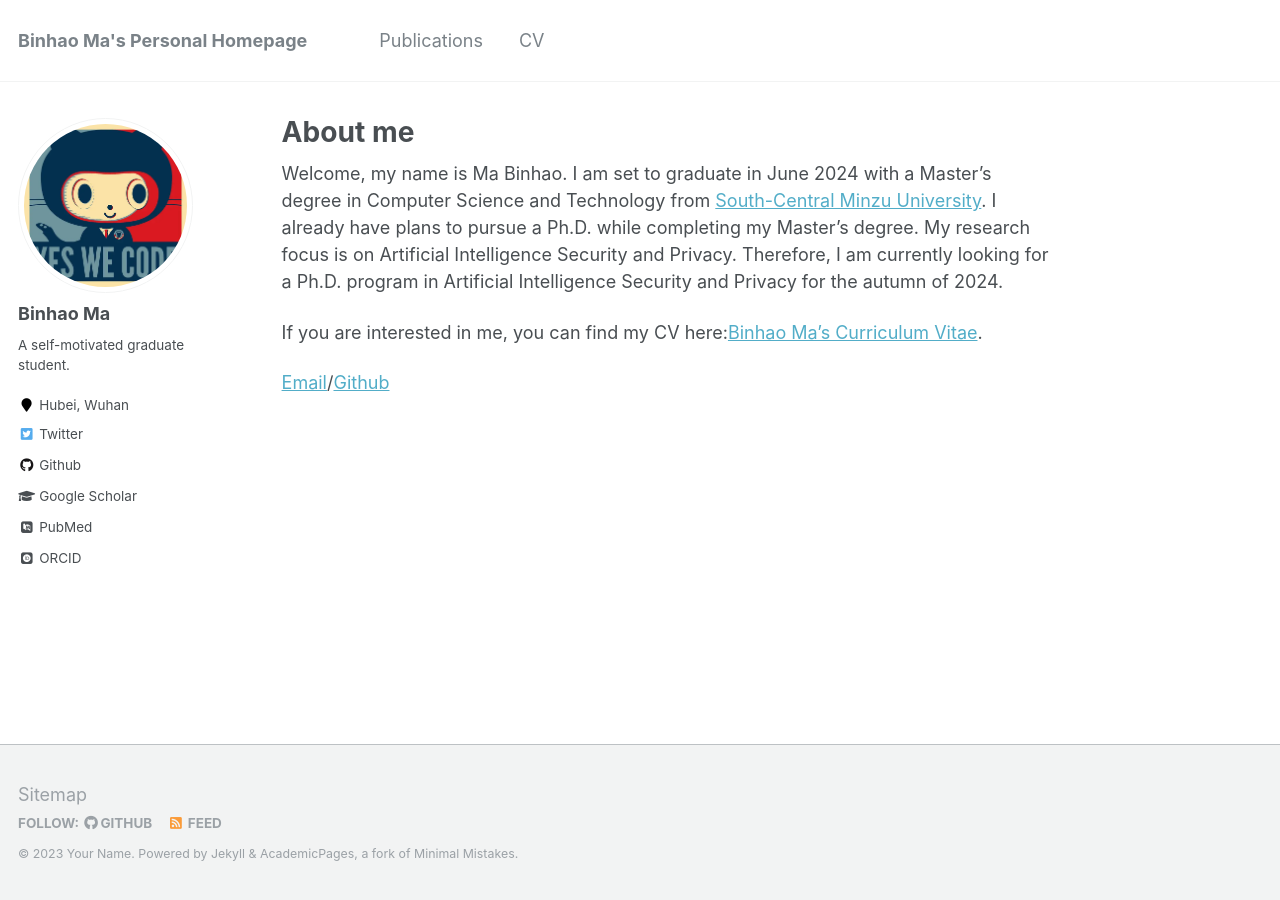
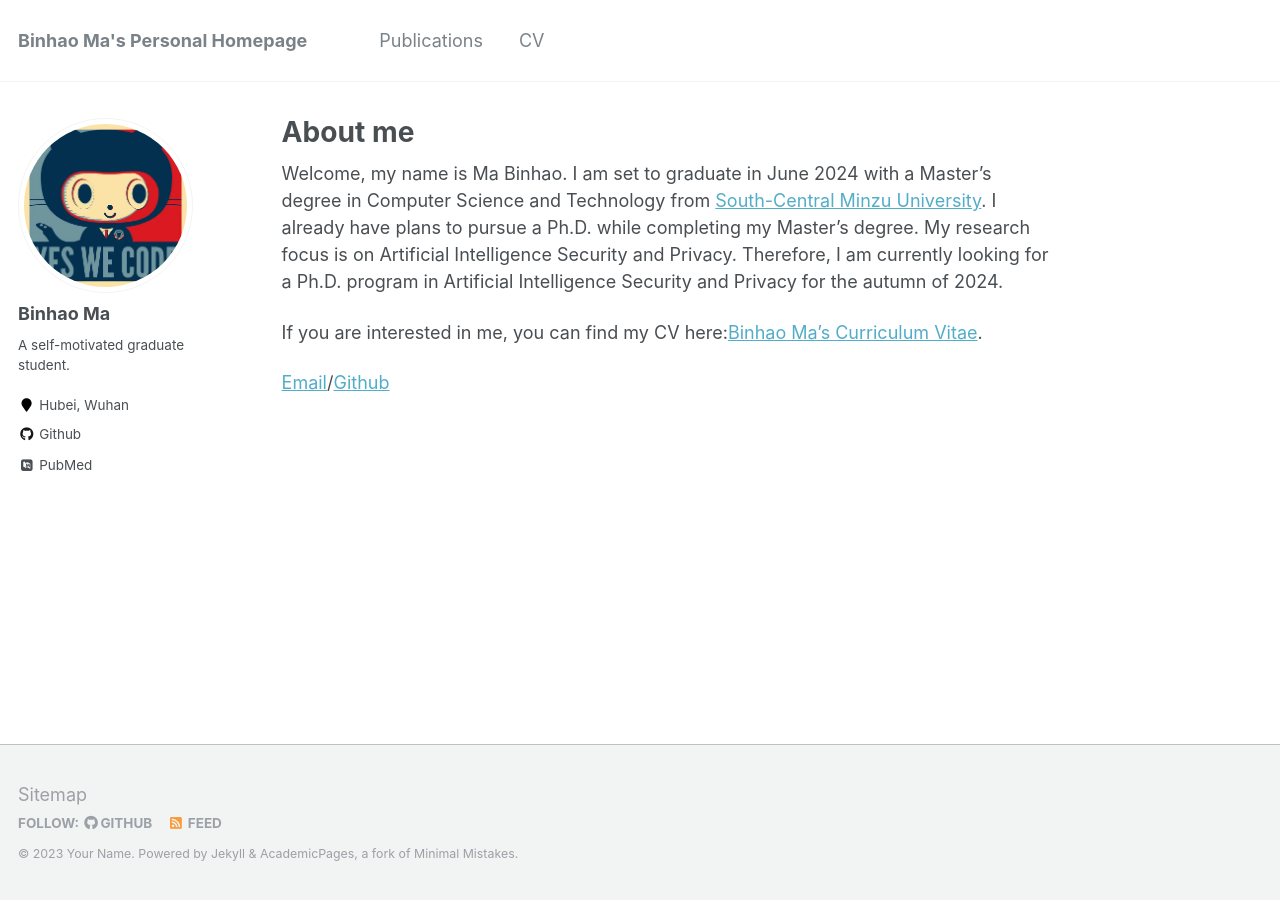
Before and after one commit to Magic-Ma-tech/Magic-Ma-tech.github.io, a Jekyll site: the page built from _pages/about.md, in a window 1280 px wide. Built offline with Jekyll 4.4.1, drawn with Linux system fonts in a browser that asks for light colours; some web fonts are replaced; part of the change alters nothing that is shown.

Commit message:
Update _config.yml

```diff
--- a/_config.yml
+++ b/_config.yml
@@ -86,7 +86,7 @@ author:
   location         : "Hubei, Wuhan"
   employer         :
   pubmed           : "https://www.ncbi.nlm.nih.gov/pubmed/?term=john+snow"
-  googlescholar    : "http://yourfullgooglescholarurl.com"
+  googlescholar    :
   email            :
   researchgate     :  # example: "https://www.researchgate.net/profile/yourprofile"
   uri              :
@@ -96,20 +96,20 @@ author:
   flickr           :
   facebook         :
   foursquare       :
-  github           : "academicpages"
+  github           : "https://github.com/Magic-Ma-tech?tab=repositories"
   google_plus      :
   keybase          :
   instagram        :
   impactstory      : #"https://profiles.impactstory.org/u/xxxx-xxxx-xxxx-xxxx"
   lastfm           :
   linkedin         :
-  orcid            : "http://orcid.org/yourorcidurl"
+  orcid            : #"http://orcid.org/yourorcidurl"
   pinterest        :
   soundcloud       :
   stackoverflow    : # http://stackoverflow.com/users/123456/username
   steam            :
   tumblr           :
-  twitter          : "replacethistwitterhandle"
+  twitter          : #"replacethistwitterhandle"
   vine             :
   weibo            :
   xing             :
```
